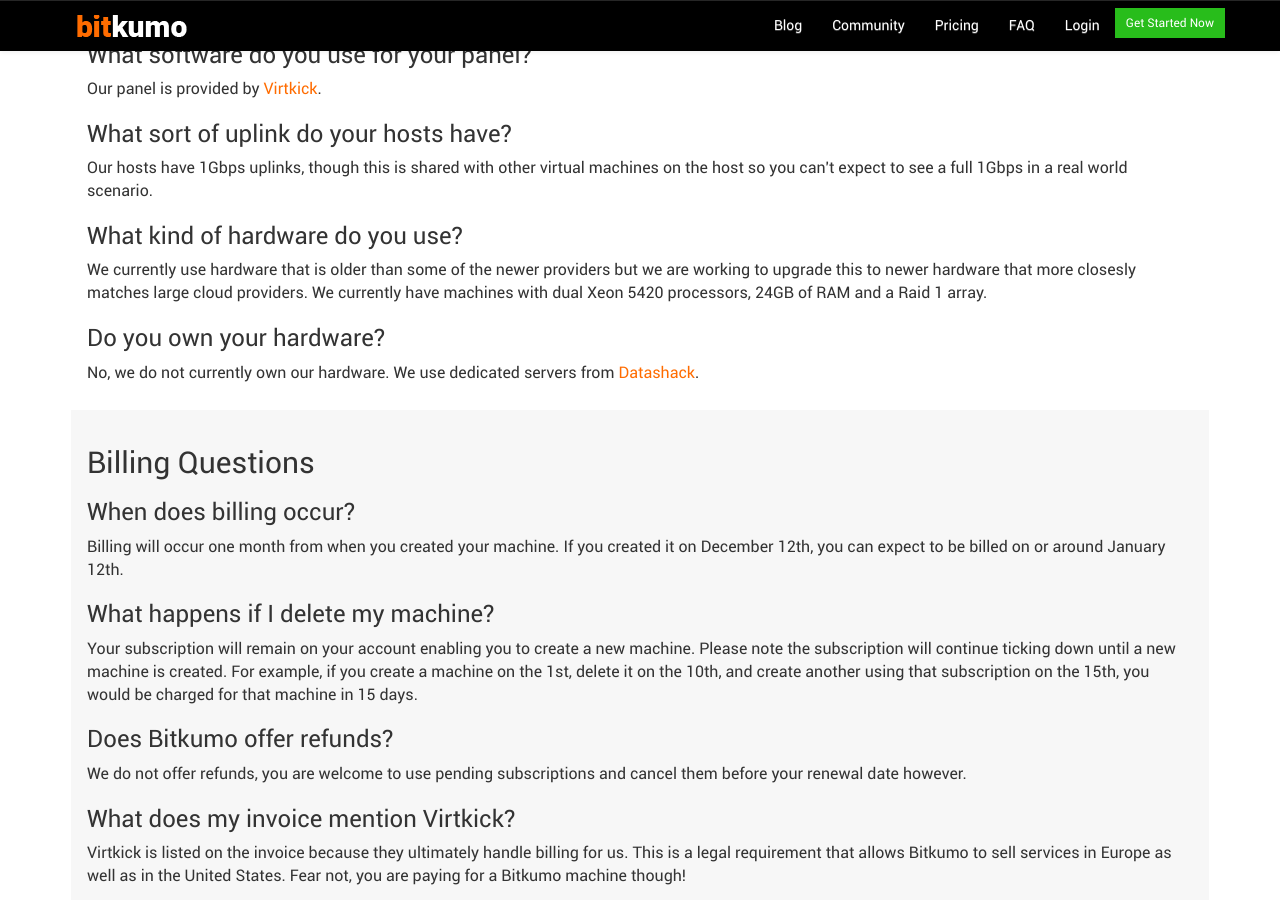
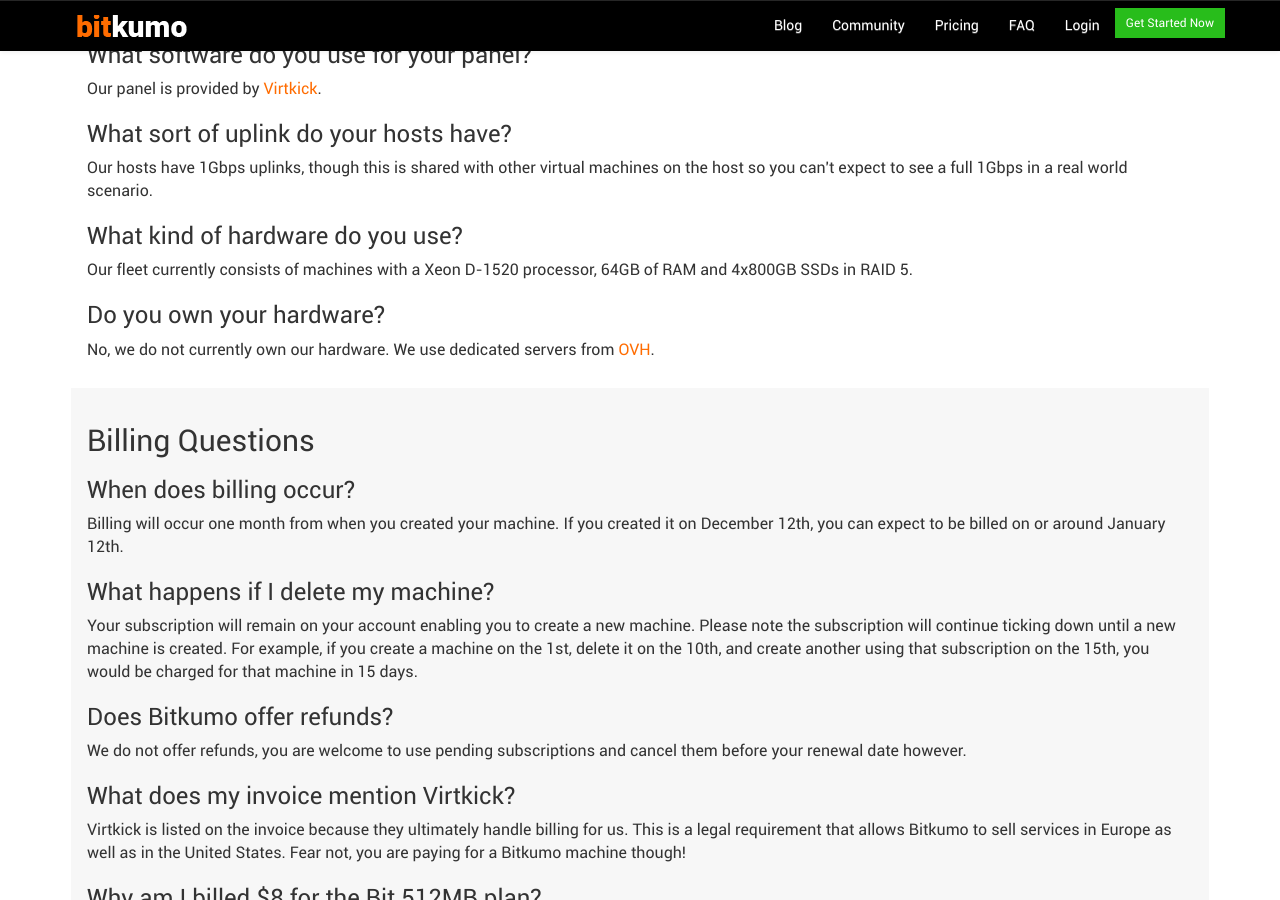
Before and after one commit to silverp1/bitkumo-website, a Jekyll site: the page built from faq.html, in a window 1280 px wide and 900 px high, scrolled down 946 px. Built offline with Jekyll 4.4.1, drawn with Linux system fonts in a browser that asks for light colours; nearby versions of some CDN libraries.

Commit message:
Update hardware specs in the FAQ

```diff
--- a/faq.html
+++ b/faq.html
@@ -29,9 +29,9 @@
       <h3>What sort of uplink do your hosts have?</h3>
       <p>Our hosts have 1Gbps uplinks, though this is shared with other virtual machines on the host so you can't expect to see a full 1Gbps in a real world scenario.</p>
       <h3>What kind of hardware do you use?</h3>
-      <p>We currently use hardware that is older than some of the newer providers but we are working to upgrade this to newer hardware that more closesly matches large cloud providers. We currently have machines with dual Xeon 5420 processors, 24GB of RAM and a Raid 1 array.</p>
+      <p>Our fleet currently consists of machines with a Xeon D-1520 processor, 64GB of RAM and 4x800GB SSDs in RAID 5.</p>
       <h3>Do you own your hardware?</h3>
-      <p>No, we do not currently own our hardware. We use dedicated servers from <a class="faq-link" href="https://datashack.net">Datashack</a>.</p>
+      <p>No, we do not currently own our hardware. We use dedicated servers from <a class="faq-link" href="https://ovh.com">OVH</a>.</p>
   </div>
   <div class="muted-row">
     <h2>Billing Questions</h2>
```
